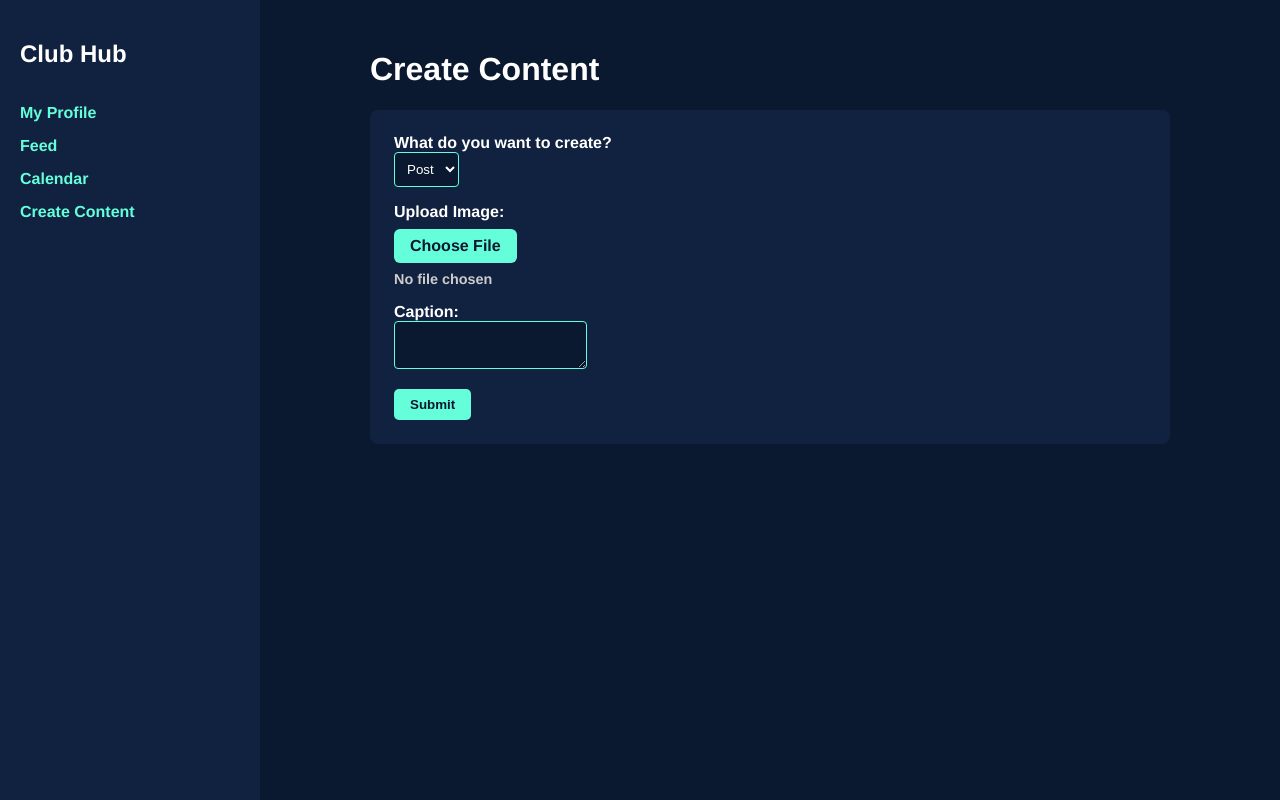
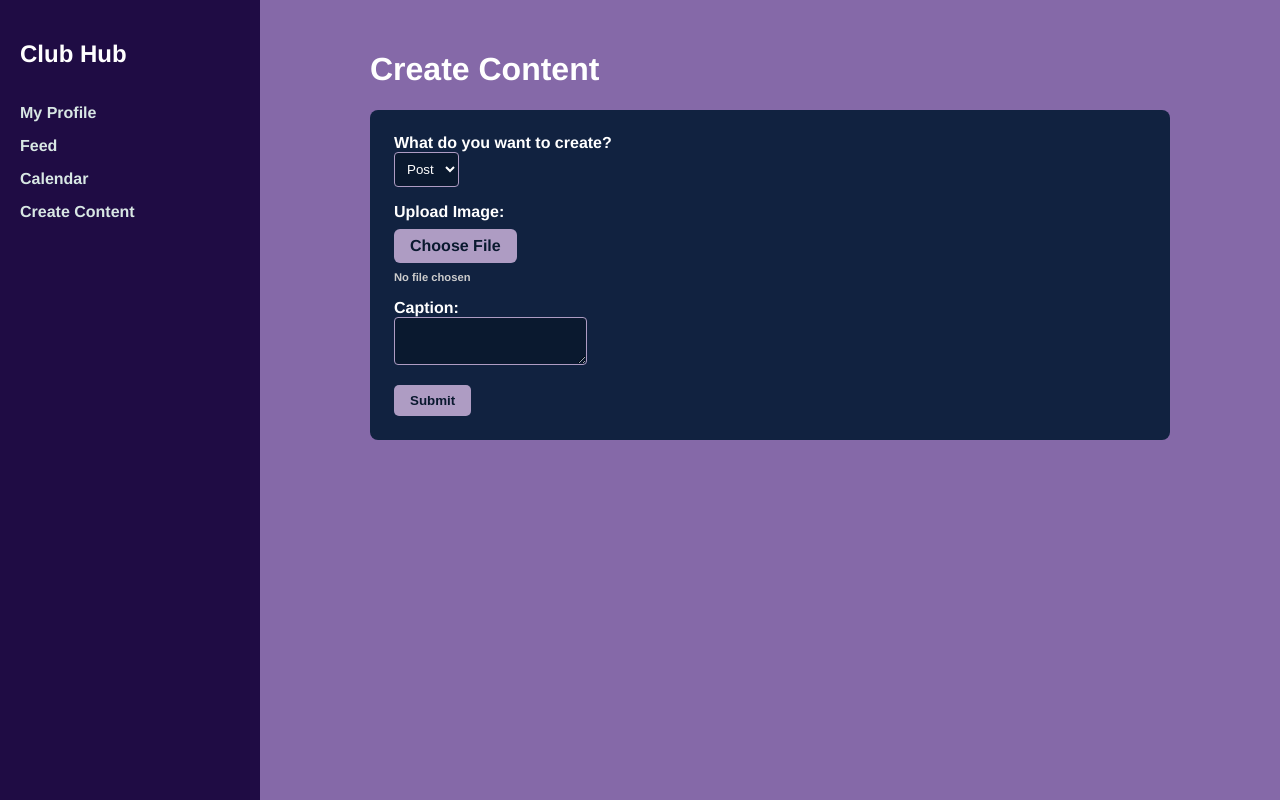
Before and after one commit to bree20005/ClubHub, a React (Create React App) app: page /create in a window 1280 px wide. Built offline with nearby package versions, Linux system fonts and the light colour scheme.

Commit message:
Styling updates

```diff
--- a/src/components/CreateContent.js
+++ b/src/components/CreateContent.js
@@ -51,7 +51,7 @@ function CreateContentPage() {
       <form onSubmit={handleSubmit} className="create-content-form">
         <label>
           What do you want to create?
-          <br />
+          <br/>
           <select value={type} onChange={(e) => setType(e.target.value)}>
             <option value="post">Post</option>
             <option value="poll">Poll</option>
--- a/src/components/Profile.js
+++ b/src/components/Profile.js
@@ -32,8 +32,9 @@ function ProfileHeader() {
   return (
     <div>
       <div style={{ textAlign: 'center' }}>
-        <h2>My Profile</h2>
-        <h3>Welcome Lyla Ibrahim!</h3>
+      <h1 style={{ color: 'white'}}>My Profile</h1>
+      <br></br>
+        <h3 style={{ color: '#1f0c44'}}>Welcome, Lyla Ibrahim!</h3>
         <img
           src="/profilePhoto.jpeg"
           alt="Profile"
@@ -50,14 +51,14 @@ function ProfileHeader() {
               onChange={(e) => setInputValue(e.target.value)}
               style={{ padding: '5px' }}
             />
-            <button onClick={handleSaveClick} style={{ marginLeft: '10px' }}>
+            <button class="profile-edit-button" onClick={handleSaveClick} style={{ marginLeft: '10px' }}>
               Save
             </button>
           </>
         ) : (
           <>
             <span>{food}</span>
-            <button onClick={handleEditClick} style={{ marginLeft: '10px' }}>
+            <button class="profile-edit-button" onClick={handleEditClick} style={{ marginLeft: '10px' }}>
               Edit
             </button>
           </>
@@ -73,14 +74,14 @@ function ProfileHeader() {
               onChange={(e) => setInputValueHobbies(e.target.value)}
               style={{ padding: '5px' }}
             />
-            <button onClick={handleSaveClickHobbies} style={{ marginLeft: '10px' }}>
+            <button class="profile-edit-button" onClick={handleSaveClickHobbies} style={{ marginLeft: '10px' }}>
               Save
             </button>
           </>
         ) : (
           <>
             <span>{food}</span>
-            <button onClick={handleEditClickHobbies} style={{ marginLeft: '10px' }}>
+            <button class="profile-edit-button" onClick={handleEditClickHobbies} style={{ marginLeft: '10px' }}>
               Edit
             </button>
           </>
--- a/src/index.css
+++ b/src/index.css
@@ -30,7 +30,7 @@ h1, h2, h3 {
 /* Sidebar styling */
 .sidebar {
   width: 220px;
-  background-color: #112240;
+  background-color: #1f0c44;
   padding: 20px;
   color: #ffffff;
   display: flex;
@@ -52,19 +52,19 @@ h1, h2, h3 {
 }
 
 .sidebar a {
-  color: #64ffda;
+  color: #d8e7e4;
   text-decoration: none;
   font-weight: 600;
 }
 
 .sidebar a:hover {
-  text-decoration: underline;
+  color: rgb(180, 156, 225);
 }
 
 /* Main content */
 .main-content {
   flex-grow: 1;
-  background-color: #0a192f;
+  background-color: #8569a8;
   padding: 30px;
   overflow-y: auto;
 }
@@ -78,7 +78,7 @@ h1, h2, h3 {
 /* Card styles */
 .post-card,
 .poll-card {
-  background-color: #112240;
+  background-color: #1f0c44;
   padding: 1.5rem;
   border-radius: 10px;
   margin-bottom: 20px;
@@ -96,7 +96,7 @@ h1, h2, h3 {
 }
 
 .poll-card button {
-  background-color: #64ffda;
+  background-color: #ae9cc3;
   color: #0a192f;
   border: none;
   padding: 8px 12px;
@@ -106,7 +106,8 @@ h1, h2, h3 {
 }
 
 .poll-card button:hover {
-  background-color: #52d1bc;
+  background-color: #ae9cc3;
+  transform: scale(1.02)
 }
 
 /* Create content form */
@@ -133,7 +134,7 @@ h1, h2, h3 {
 .create-content-form select {
   padding: 0.5rem;
   border-radius: 4px;
-  border: 1px solid #64ffda;
+  border: 1px solid #ae9cc3;
   background-color: #0a192f;
   color: white;
 }
@@ -149,7 +150,7 @@ h1, h2, h3 {
 
 .create-content-form button {
   width: fit-content;
-  background-color: #64ffda;
+  background-color: #ae9cc3;
   border: none;
   color: #0a192f;
   font-weight: bold;
@@ -159,12 +160,12 @@ h1, h2, h3 {
 }
 
 .create-content-form button:hover {
-  background-color: #52d1bc;
+  background-color: #ae9cc3;
 }
 .custom-file-upload {
   display: inline-block;
   padding: 8px 16px;
-  background-color: #64ffda;
+  background-color: #ae9cc3;
   color: #0a192f;
   font-weight: bold;
   border-radius: 6px;
@@ -174,7 +175,7 @@ h1, h2, h3 {
 }
 
 .file-name {
-  font-size: 0.9rem;
+  font-size: 0.7rem;
   color: #ccc;
   margin-top: 4px;
 }
@@ -204,14 +205,14 @@ h1, h2, h3 {
 .login-form input {
   padding: 0.5rem;
   border-radius: 4px;
-  border: 1px solid #64ffda;
+  border: 1px solid #ae9cc3;
   background-color: #0a192f;
   color: white;
 }
 
 .login-form button {
   padding: 0.6rem 1.2rem;
-  background-color: #64ffda;
+  background-color: #ae9cc3;
   color: #0a192f;
   border: none;
   font-weight: bold;
@@ -255,3 +256,8 @@ h1, h2, h3 {
   border: 2px solid #ccc;
   justify-content: center;
 }
+
+.profile-edit-button {
+  border: none;
+  border-radius: 5px;
+}
```
